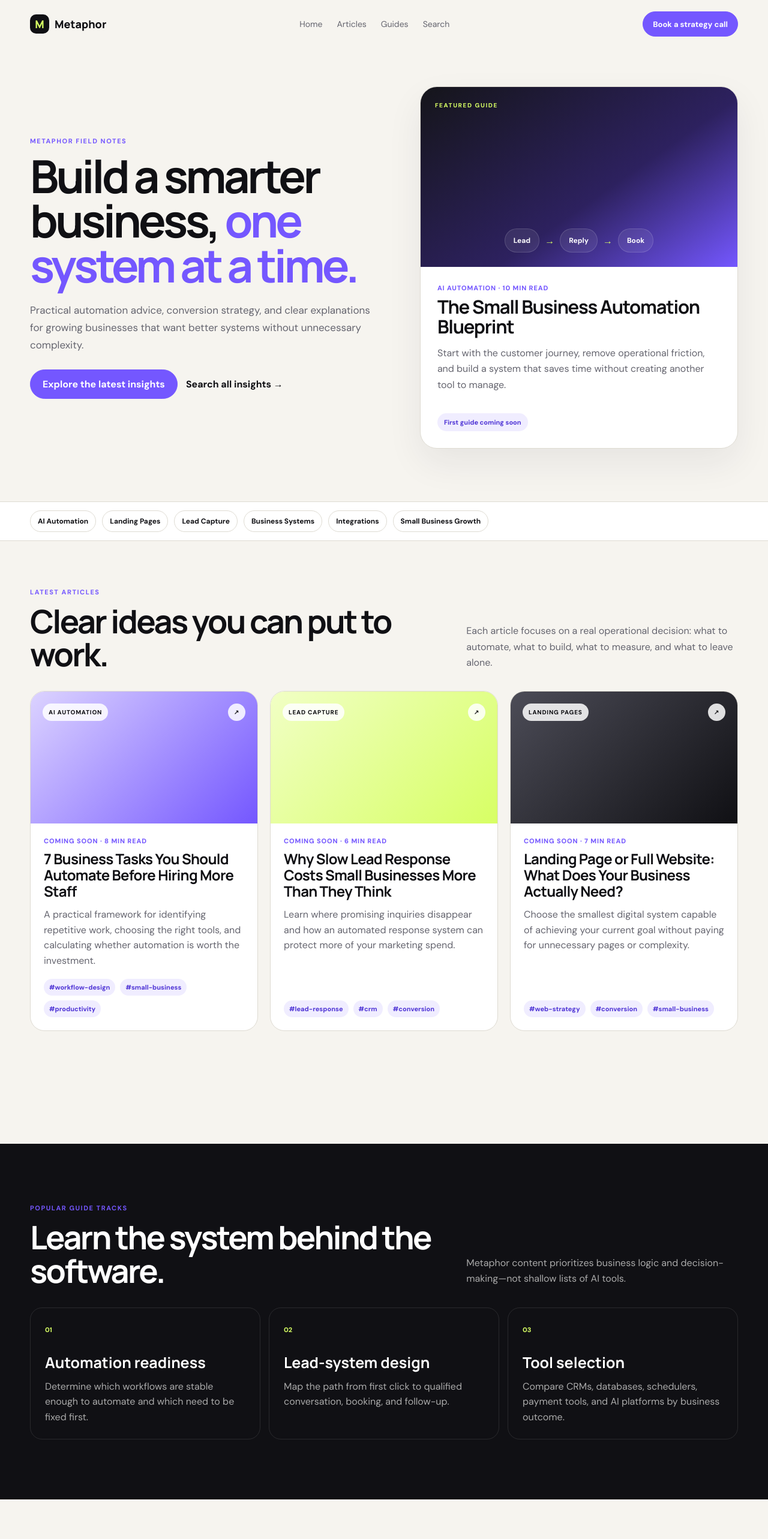
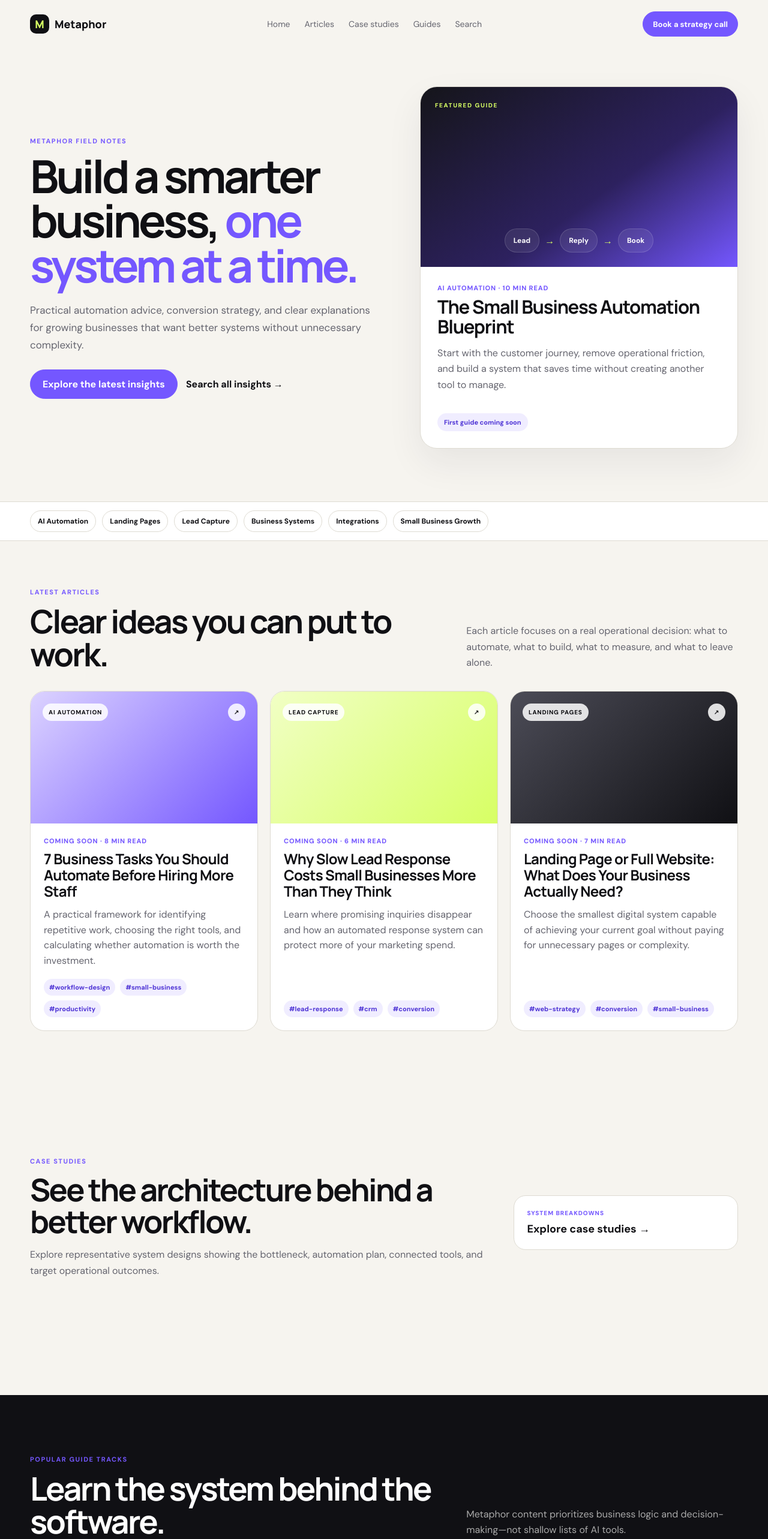
Before and after one commit to cocodev86/Coco1, a Next.js app: page /blog in a window 1280 px wide. Shown: the top 2566 px of the page at 60% size. Built offline with nearby package versions, Linux system fonts and the light colour scheme.

Commit message:
Connect blog homepage to case studies

```diff
--- a/app/blog/page.tsx
+++ b/app/blog/page.tsx
@@ -20,7 +20,7 @@ export default function BlogHome() {
       <nav className={`shell ${styles.nav}`} aria-label="Blog navigation">
         <Link className="brand" href="/" aria-label="Metaphor Consulting home"><span>M</span>Metaphor</Link>
         <div className={styles.navLinks}>
-          <Link href="/">Home</Link><a href="#latest">Articles</a><a href="#guides">Guides</a><Link href="/blog/search">Search</Link>
+          <Link href="/">Home</Link><a href="#latest">Articles</a><Link href="/blog/case-studies">Case studies</Link><a href="#guides">Guides</a><Link href="/blog/search">Search</Link>
         </div>
         <Link className="button button-small" href="/#booking">Book a strategy call</Link>
       </nav>
@@ -58,6 +58,18 @@ export default function BlogHome() {
         </div>
       </section>
 
+      <section className={`shell ${styles.newsletter}`}>
+        <div>
+          <p className="eyebrow">Case studies</p>
+          <h2>See the architecture behind a better workflow.</h2>
+          <p>Explore representative system designs showing the bottleneck, automation plan, connected tools, and target operational outcomes.</p>
+        </div>
+        <div className={styles.newsletterStatus}>
+          <span>System breakdowns</span>
+          <strong><Link href="/blog/case-studies">Explore case studies →</Link></strong>
+        </div>
+      </section>
+
       <section className={styles.guidesSection} id="guides"><div className="shell"><div className={styles.sectionHeader}><div><p className="eyebrow">Popular guide tracks</p><h2>Learn the system behind the software.</h2></div><p>Metaphor content prioritizes business logic and decision-making—not shallow lists of AI tools.</p></div><div className={styles.guideGrid}>{guides.map(([number, title, description]) => <article key={number}><span>{number}</span><h3>{title}</h3><p>{description}</p></article>)}</div></div></section>
 
       <section className={`shell ${styles.newsletter}`}><div><p className="eyebrow">The Metaphor memo</p><h2>One useful automation idea at a time.</h2><p>The newsletter signup will launch with the first published guide. No noise, trend-chasing, or daily spam.</p></div><div className={styles.newsletterStatus}><span>Newsletter</span><strong>Coming with article publishing</strong></div></section>
```
